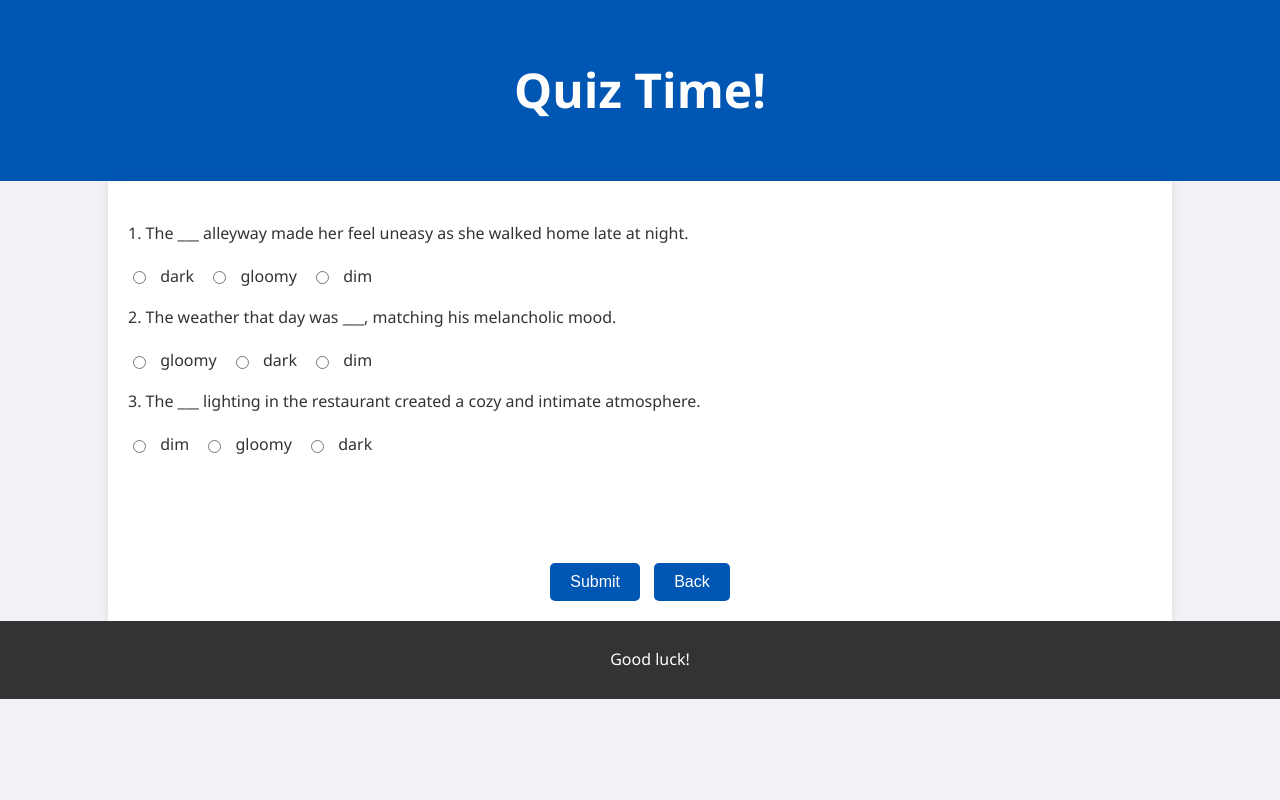
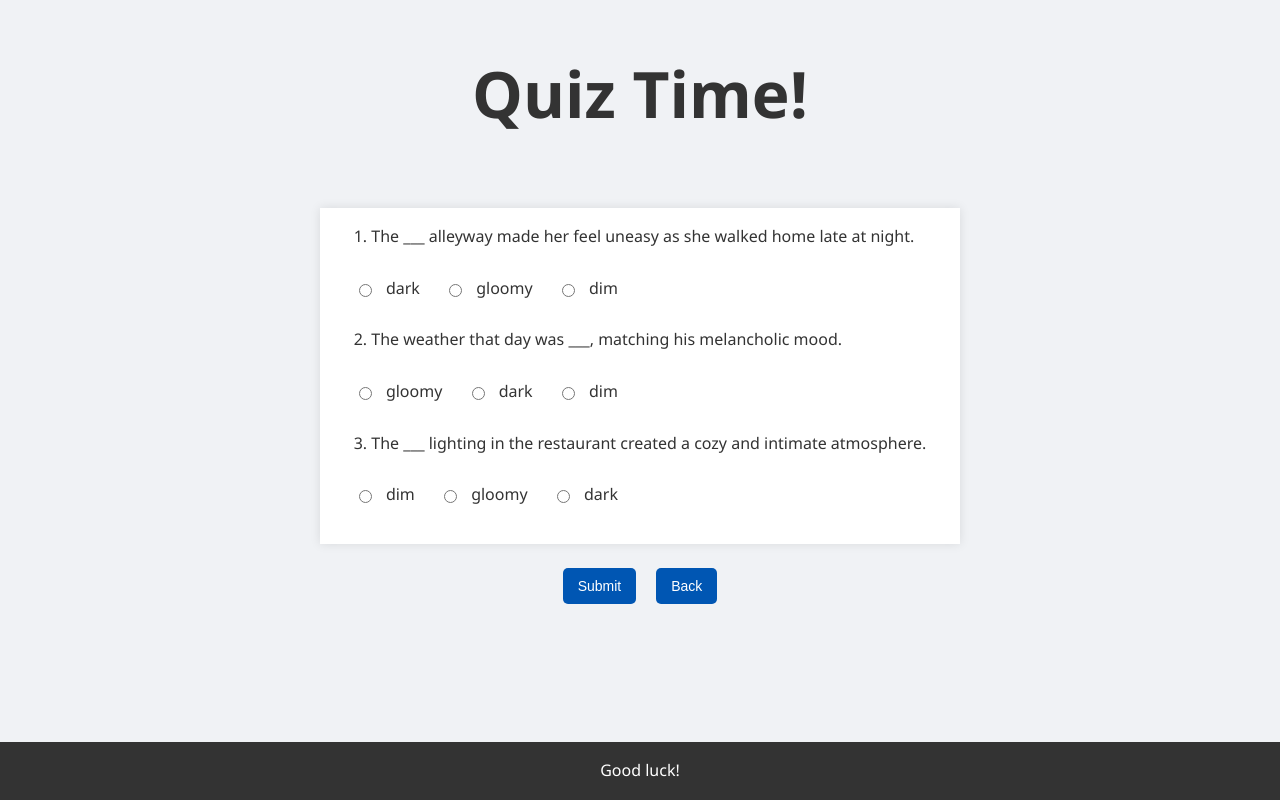
Before and after one commit to nastiatatl/LexIQ, a Flask app: page /quiz in a window 1280 px wide. Run offline with Flask 3, Linux system fonts and the light colour scheme.

Commit message:
update styling

```diff
--- a/static/app.css
+++ b/static/app.css
@@ -6,23 +6,112 @@ body {
     line-height: 1.6;
     margin: 0;
     padding: 0;
-}
-
-/* Container for content to center it */
-.container {
-    width: 80%;
-    margin: auto;
-    overflow: hidden;
-    position: relative;
+    display: flex;
+    flex-direction: column;
+    align-items: center;
+    justify-content: center;
+    height: 100vh;
 }
 
 /* Header Styling */
 header {
-    background-color: #0056b3;
-    color: #ffffff;
     padding: 20px 0;
     text-align: center;
-    font-size: 24px;
+    font-size: 32px;
+    margin-top: -20px;
+}
+
+/* Main Content Area */
+main {
+    background-color: white;
+    box-shadow: 0 0 10px rgba(0,0,0,0.1);
+    display: flex;
+    flex-direction: column;
+    align-items: center;
+    width: 50%;
+    max-width: 1000px;
+}
+
+/* Question Styles */
+.question input[type="radio"] {
+    vertical-align: middle;
+    margin-right: 10px;
+}
+.question label {
+    vertical-align: middle;
+    display: inline-block;
+    margin-right: 20px;
+}
+
+/* Button Styles */
+.btn, .button-container button, input[type="submit"] {
+    padding: 10px 15px;
+    background-color: #0056b3;
+    color: white;
+    border: none;
+    cursor: pointer;
+    font-size: 14px;
+    border-radius: 5px;
+    margin: 0 5px;
+}
+
+.btn:hover, .button-container button:hover, input[type="submit"]:hover {
+    background-color: #004494;
+}
+
+/* Button Container */
+.button-container {
+    text-align: center;
+    position: relative;
+    margin-top: 20px;
+    display: flex;
+    bottom: -30px;
+    justify-content: center;
+    margin-bottom: -30px;
+    gap: 10px;
+}
+
+/* File Upload Container */
+.file-upload-container {
+    text-align: center;
+    margin: 10px 0;
+}
+
+/* Footer Styling */
+footer {
+    background-color: #333;
+    color: white;
+    text-align: center;
+    width: 100%;
+    margin-top: auto;
+}
+
+/* Label Styles */
+label {
+    display: block;
+    text-align: center;
+    margin: 10px 0;
+}
+
+/* Input Styles */
+textarea, input[type="file"] {
+    width: 100%;
+    max-width: 500px;
+    margin: 10px 0;
+    display: block;
+}
+
+/* Responsive Media Queries */
+@media only screen and (max-width: 768px) {
+    main, .btn, .button-container button, input[type="submit"],
+    textarea, input[type="file"] {
+        width: 95%; /* Full width on small screens */
+    }
+
+    header {
+        font-size: 24px; /* Adjust font size for smaller screens */
+        padding: 15px 0; /* Adjust padding for smaller screens */
+    }
 }
 
 /* Navigation Styling */
@@ -42,101 +131,3 @@ nav a {
 nav a:hover {
     background: #003073;
 }
-
-/* Main content area */
-main {
-    margin-top: 20px;
-    padding: 20px;
-    background: white;
-    min-height: 400px;
-    box-shadow: 0 0 10px 0 rgba(0,0,0,0.1);
-}
-
-.button-container {
-    width: 100%;
-    position: absolute;
-    left: 0;
-    bottom: 20px;
-    text-align: center;
-}
-
-/* Styles for individual buttons */
-.button-container button {
-    margin: 0 5px;
-    padding: 10px 20px;
-    background-color: #0056b3;
-    color: white;
-    border: none;
-    cursor: pointer;
-    font-size: 16px;
-    border-radius: 5px;
-    display: inline-block;
-}
-
-.button-container button:hover {
-    background-color: #004494;
-}
-
-/* Footer styling */
-footer {
-    background-color: #333;
-    color: #ffffff;
-    text-align: center;
-    padding: 10px;
-    position: relative;
-    bottom: 0;
-    width: 100%;
-}
-
-/* Styles for forms and their elements */
-form {
-    margin-top: 20px;
-}
-
-label, input[type="radio"] {
-    display: inline-block;
-    margin-right: 10px;
-    vertical-align: middle;
-}
-
-input[type="text"], input[type="radio"] {
-    margin-right: 10px;
-}
-
-input[type="submit"], button {
-    background-color: #0056b3;
-    color: #ffffff;
-    border: none;
-    padding: 10px 20px;
-    cursor: pointer;
-    font-size: 16px;
-    border-radius: 5px;
-}
-
-input[type="submit"]:hover, button:hover {
-    background-color: #004494;
-}
-
-/* Utility Classes for spacing */
-.padding {
-    padding: 20px;
-}
-
-.margin-top {
-    margin-top: 20px;
-}
-
-/* Responsive Media Queries */
-@media only screen and (max-width: 768px) {
-    .container {
-        width: 95%;
-    }
-
-    header, footer {
-        text-align: center;
-    }
-
-    nav a {
-        padding: 10px;
-    }
-}
```
